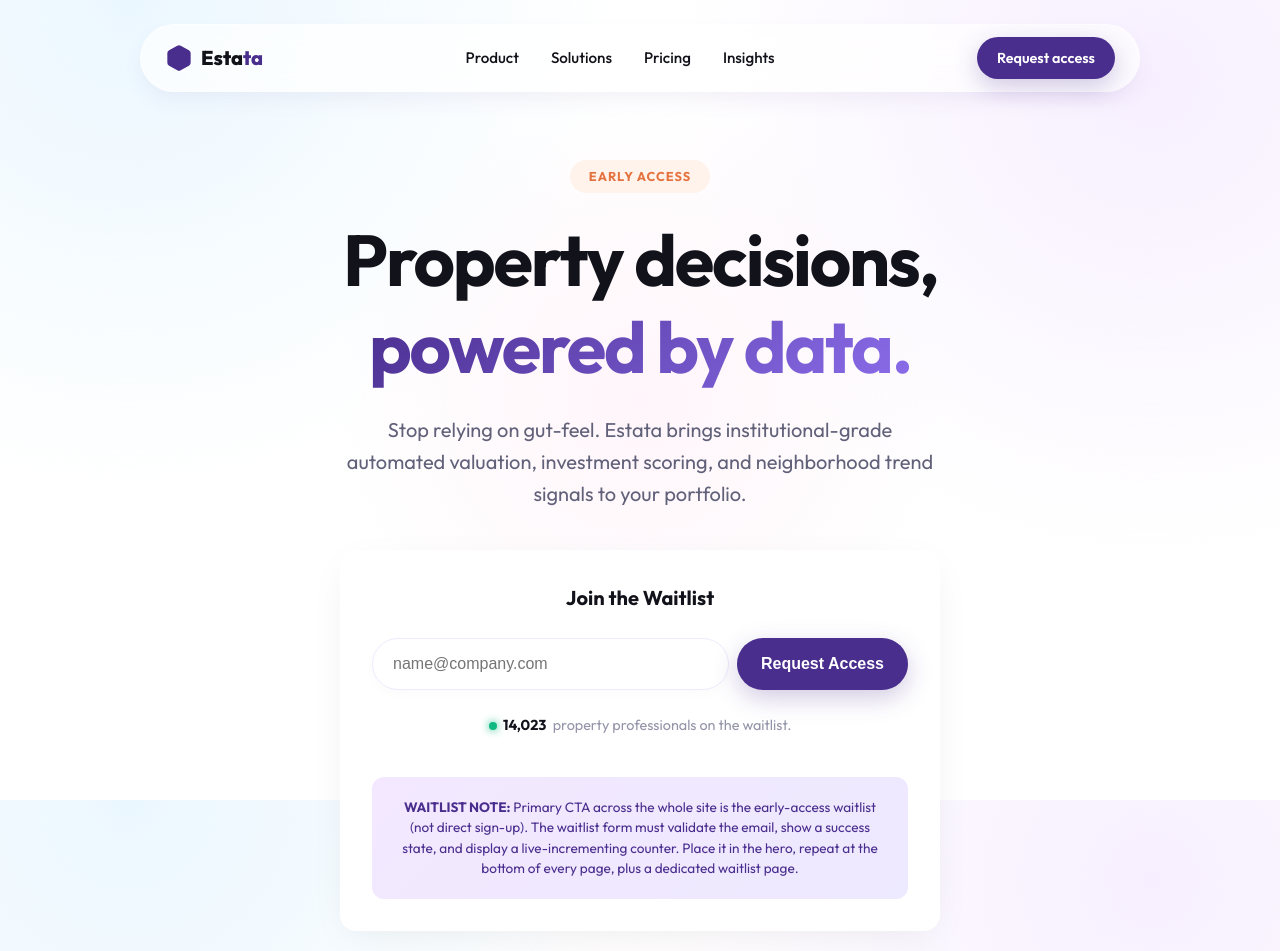
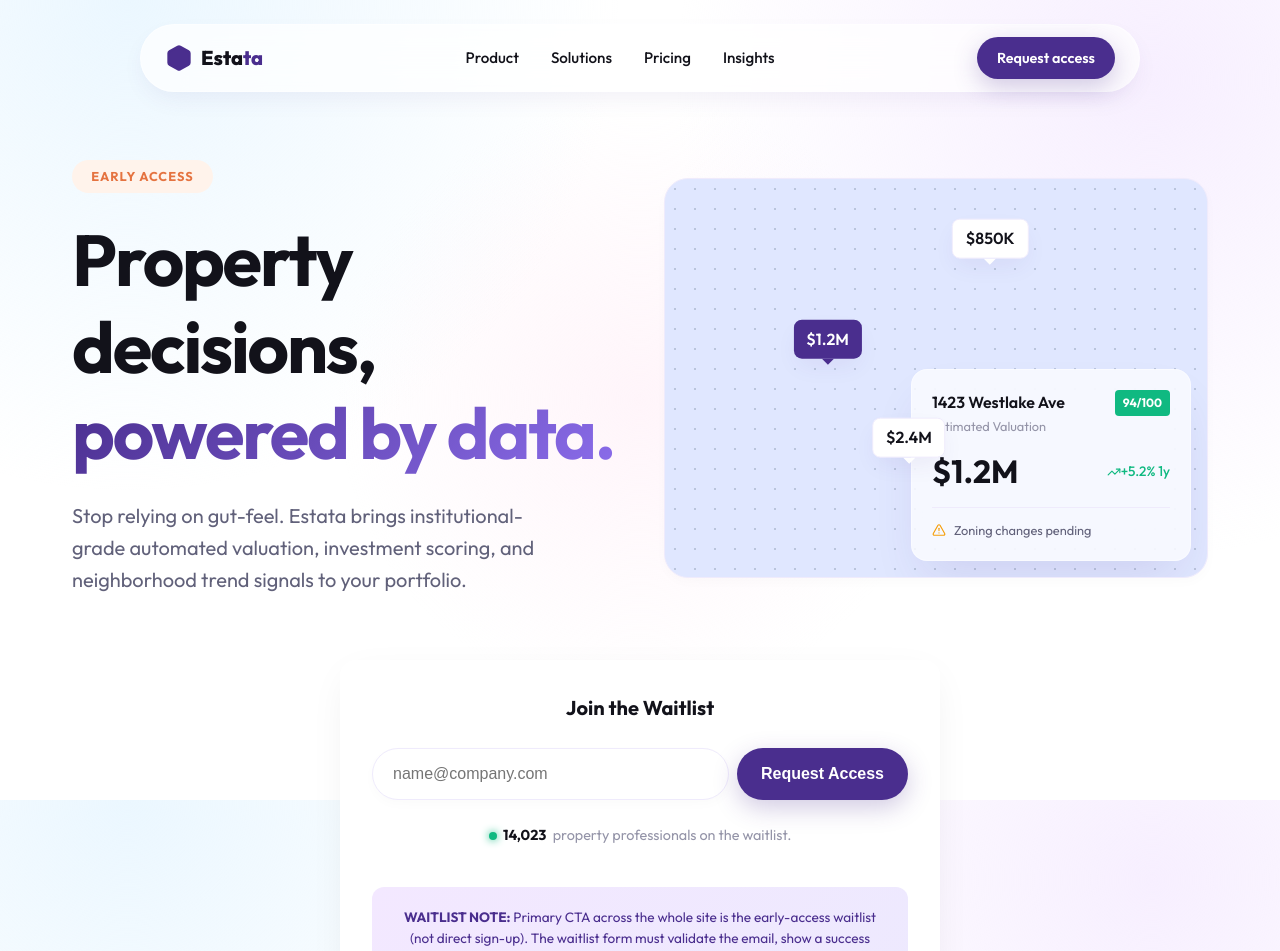
Before and after one commit to maruti09998-ui/estata.app, a React (Vite) app: page / in a window 1280 px wide. Shown: the top 951 px of the page. Built offline with nearby package versions, Linux system fonts and the light colour scheme.

Commit message:
Restore map beside hero text and center waitlist below it

```diff
--- a/src/pages/Home.tsx
+++ b/src/pages/Home.tsx
@@ -9,24 +9,27 @@ const Home = () => {
 
       {/* Hero Section */}
       <section className="section" style={{ paddingTop: '10rem', overflow: 'hidden' }}>
-        <div className="container text-center" style={{ position: 'relative', zIndex: 10, maxWidth: '800px', margin: '0 auto' }}>
+        <div className="container" style={{ position: 'relative', zIndex: 10 }}>
+          <div className="grid grid-cols-2 gap-12 items-center" style={{ marginBottom: '4rem' }}>
             <div className="animate-fade-in">
-            <div className="badge badge-orange" style={{ margin: '0 auto 1.5rem auto' }}>
+              <div className="badge badge-orange" style={{ marginBottom: '1.5rem' }}>
                 Early Access
               </div>
               <h1 className="h1" style={{ marginBottom: '1.5rem' }}>
                 Property decisions, <br/>
                 <span className="text-gradient">powered by data.</span>
               </h1>
-            <p className="text-body" style={{ fontSize: '1.25rem', marginBottom: '2.5rem', margin: '0 auto 2.5rem auto', maxWidth: '600px' }}>
+              <p className="text-body" style={{ fontSize: '1.25rem', maxWidth: '500px' }}>
                 Stop relying on gut-feel. Estata brings institutional-grade automated valuation, investment scoring, and neighborhood trend signals to your portfolio.
               </p>
-            <div style={{ maxWidth: '600px', margin: '0 auto 4rem auto' }}>
-              <WaitlistForm />
-            </div>
             </div>
             <div className="animate-fade-in delay-200" style={{ transform: 'translateY(-2rem)' }}>
               <MapWidget />
+            </div>
+          </div>
+
+          <div className="animate-fade-in delay-300" style={{ maxWidth: '700px', margin: '0 auto' }}>
+            <WaitlistForm />
           </div>
         </div>
       </section>
```
Lines whose indentation alone changed are shown as unchanged.
